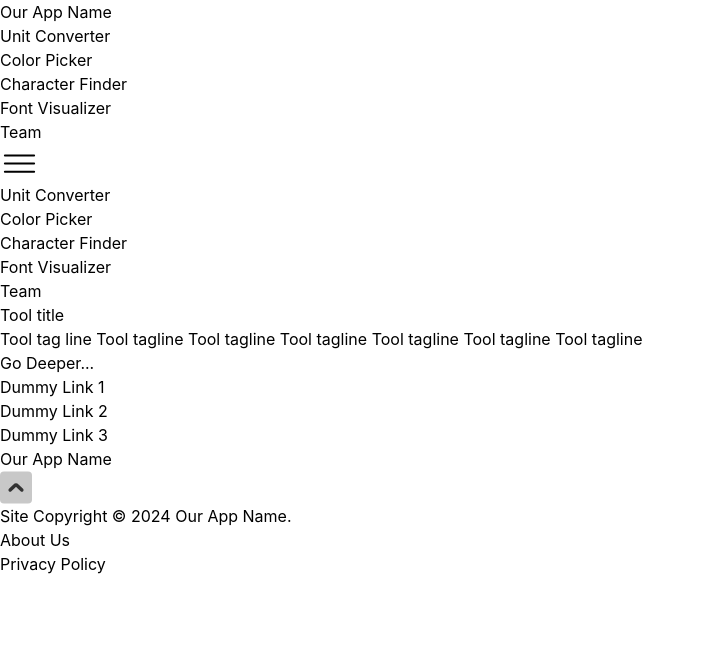
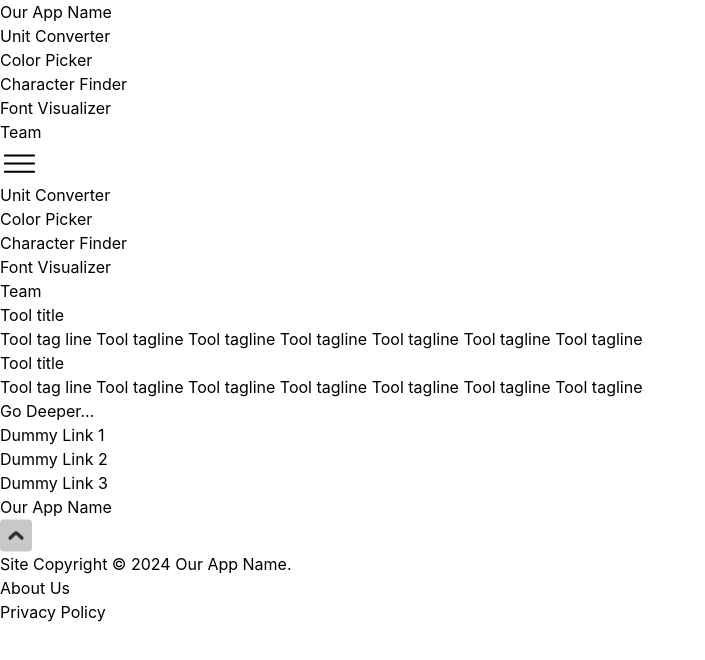
Before and after one commit to chingu-voyages/devex.tools, a React (Vite) app in the folder fetools-app/: page / in a window 1280 px wide. Shown: the top 660 px of the page, without its empty margins (0-705 px from the left). Built offline with nearby package versions, Linux system fonts and the light colour scheme.

Commit message:
Created ToolHeaderSection component
Facilitate implementing ToolHeading and SearchBar components by making them prop.children inside ToolHeaderSection

```diff
--- /dev/null
+++ b/fetools-app/src/components/ToolHeaderSection.jsx
@@ -0,0 +1,9 @@
+export default function ToolHeaderSection({children}){
+    return(
+        <section className="flex justify-between
+        max-lg:flex-col max-lg:items-center max-lg:gap-y-4 max-lg:mx-6
+        lg:mx-48">
+            {children}
+        </section>
+    )
+}
--- a/fetools-app/src/pages/Home.jsx
+++ b/fetools-app/src/pages/Home.jsx
@@ -1,3 +1,4 @@
+import ToolHeaderSection from "../components/ToolHeaderSection"
 import GoDeeper from "../components/GoDeeper"
 import ToolHeading from "../components/ToolHeading"
 
@@ -20,12 +21,13 @@ function Home() {
 
   return (
     <main className="flex-col mt-8 sm:mt-12 lg:mt-20">
-      <section className="flex justify-between
-      max-lg:flex-col max-lg:items-center max-lg:gap-y-4 max-lg:mx-6
-      lg:mx-48">
-          <ToolHeading title="Tool title" tagline="
-          Tool tag line Tool tagline Tool tagline Tool tagline Tool tagline Tool tagline Tool tagline"/>
-      </section>
+
+      <ToolHeaderSection>
+        <ToolHeading title="Tool title" tagline="
+        Tool tag line Tool tagline Tool tagline Tool tagline Tool tagline Tool tagline Tool tagline"/>
+        <ToolHeading title="Tool title" tagline="
+        Tool tag line Tool tagline Tool tagline Tool tagline Tool tagline Tool tagline Tool tagline"/>
+      </ToolHeaderSection>
 
       <GoDeeper linksData={linksData}/>
 
```
